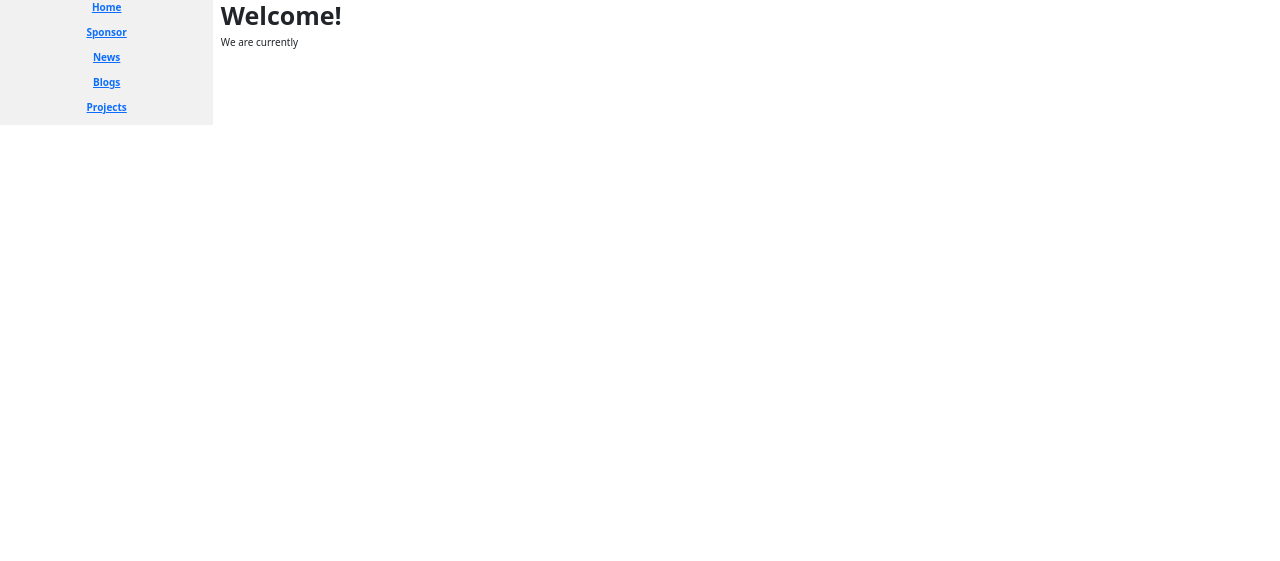
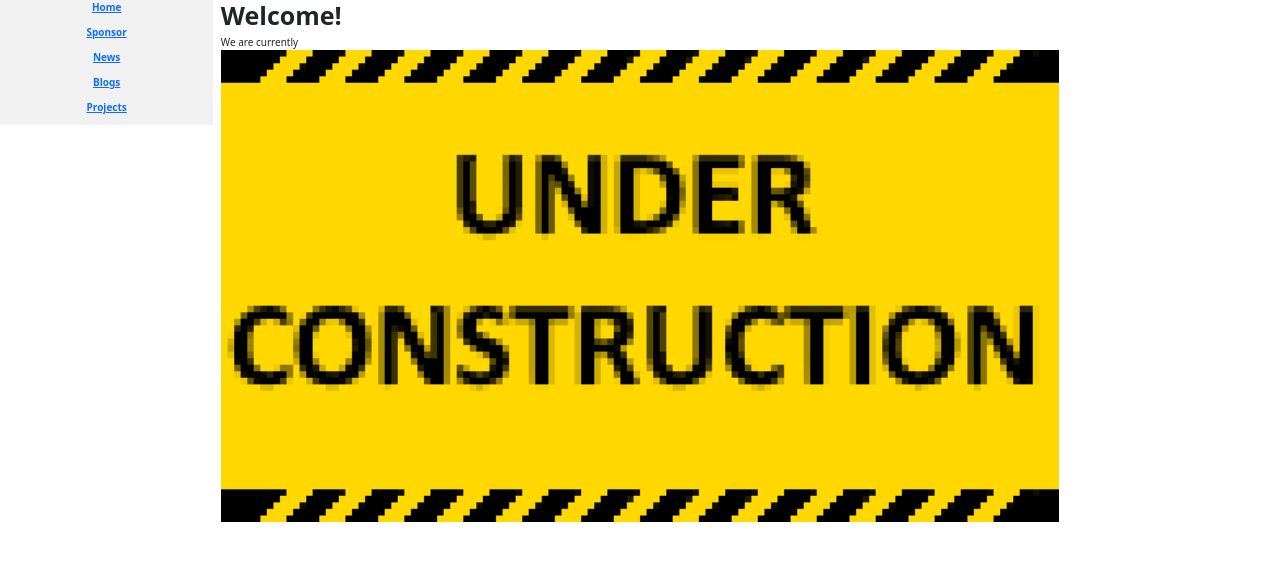
Before and after one commit to KU-Supercomputing-Club/KU-Supercomputing-Club.github.io, a Jekyll site: the page built from index.html, in a window 1280 px wide. Shown: the top 561 px of the page. Built offline with Jekyll 4.4.1, drawn with Linux system fonts in a browser that asks for light colours.

Commit message:
Update index.html

```diff
--- a/index.html
+++ b/index.html
@@ -6,4 +6,4 @@ description: Supercomputing, dood!
 <h1><b>Welcome!</b></h1>
 We are currently
 
-<img-fluid src="/assets/UNDER_CONSTRUCTION.png" style='width: 100%;' />
+<img src="/assets/UNDER_CONSTRUCTION.png" style='width: 100%;' />
```
